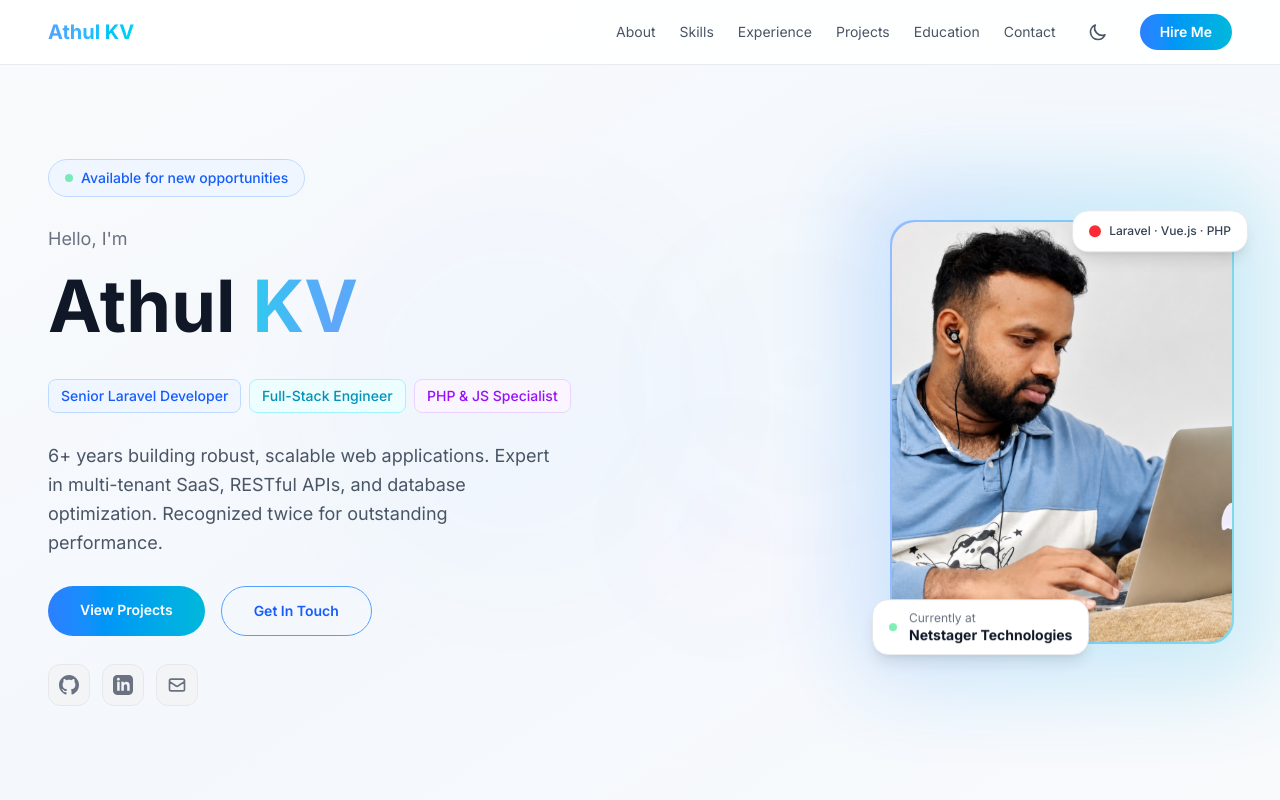
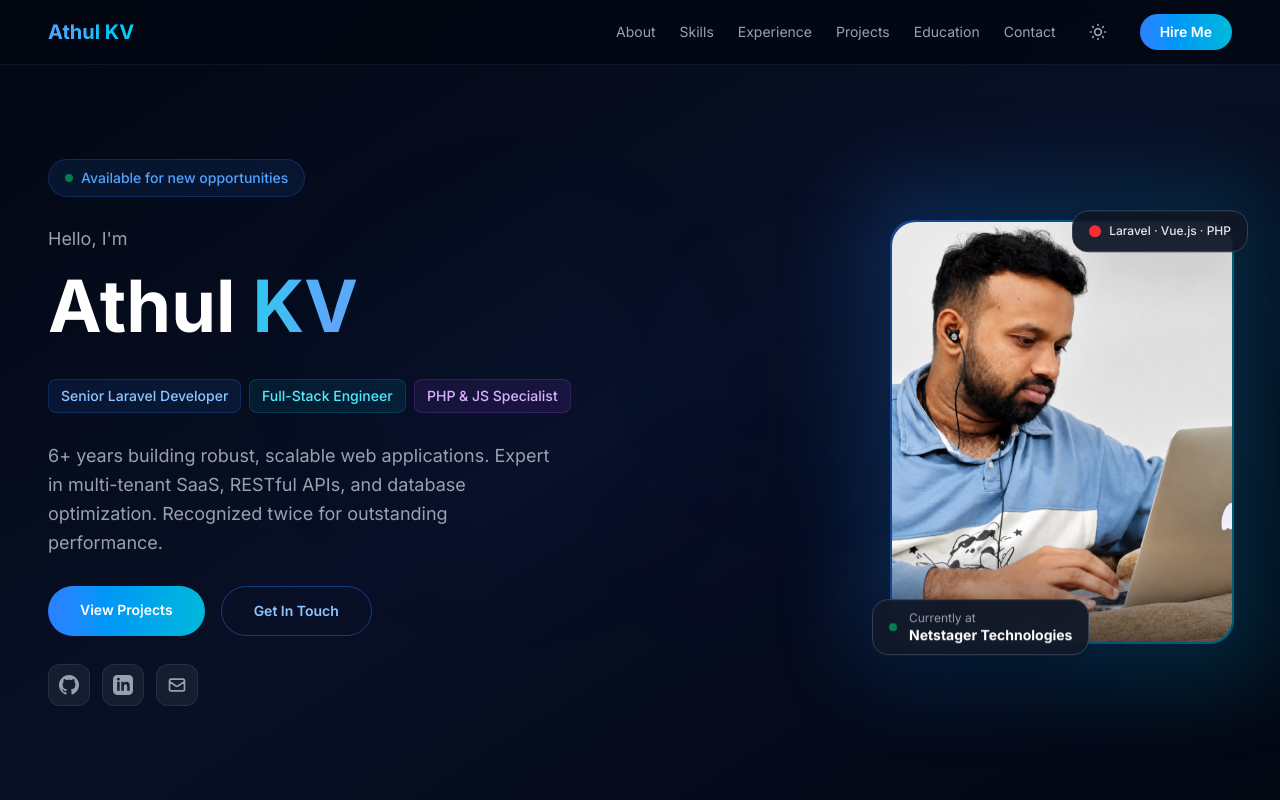
Before and after one commit to athulkv123/Portofolio, a Vue app: page / in a window 1280 px wide. Shown: the top 800 px of the page. Built offline with nearby package versions, Linux system fonts and the light colour scheme.

Commit message:
vuejs portofolio

```diff
--- a/src/composables/useTheme.js
+++ b/src/composables/useTheme.js
@@ -1,9 +1,6 @@
 import { ref, watch } from 'vue'
 
-const isDark = ref(
-  localStorage.getItem('theme') === 'dark' ||
-  (!localStorage.getItem('theme') && window.matchMedia('(prefers-color-scheme: dark)').matches)
-)
+const isDark = ref(localStorage.getItem('theme') !== 'light')
 
 watch(isDark, (val) => {
   document.documentElement.classList.toggle('dark', val)
```
